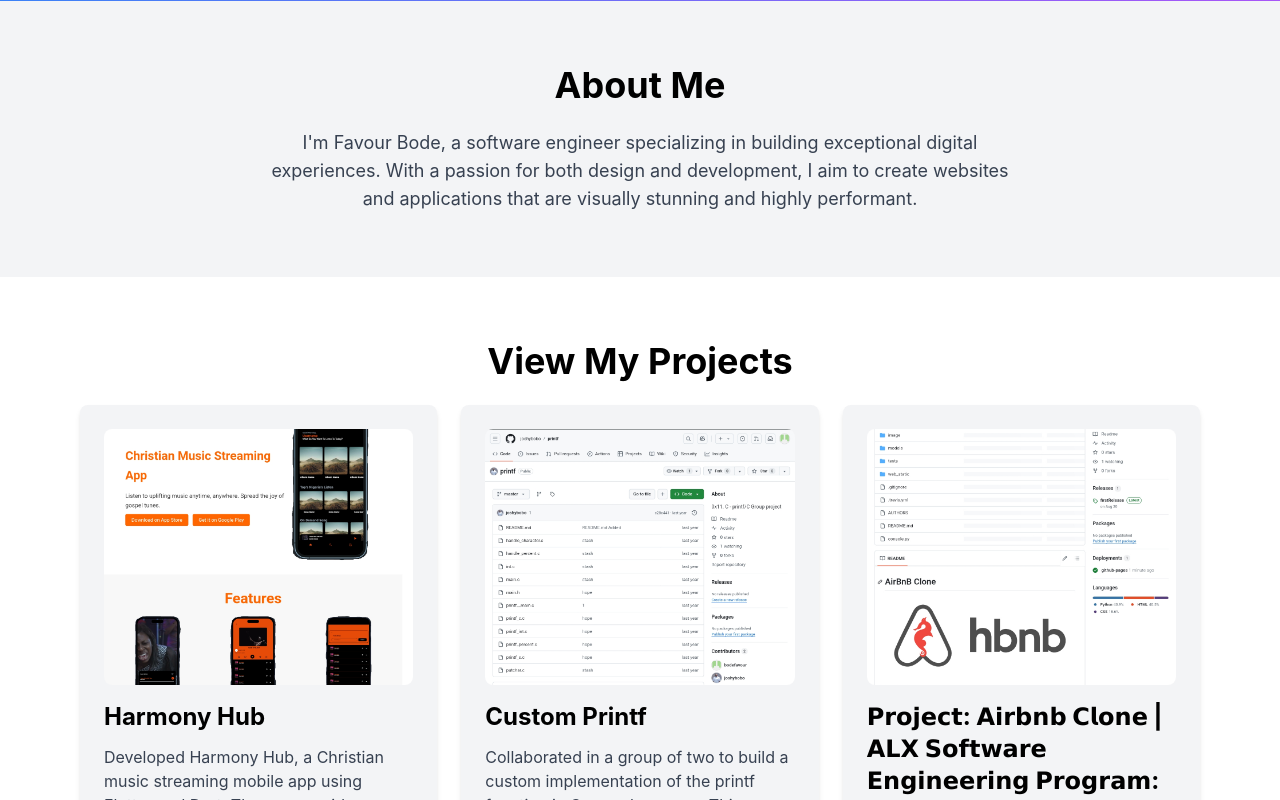
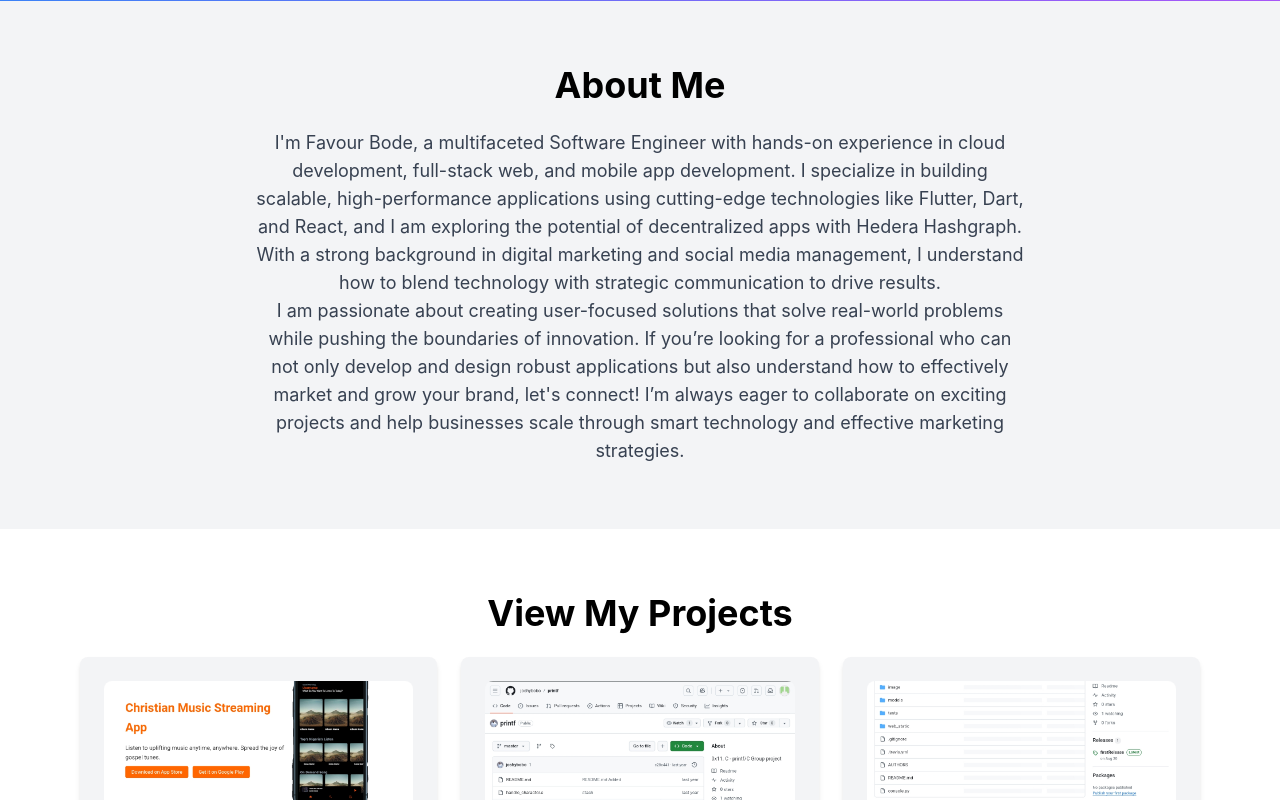
Before and after one commit to bodefavour/bodefh, a React (Create React App) app: page / in a window 1280 px wide. Shown: the part 799-1599 px from the top of the page. Built offline with nearby package versions, Linux system fonts and the light colour scheme.

Commit message:
Update About.tsx to update about details

```diff
--- a/src/components/About.tsx
+++ b/src/components/About.tsx
@@ -6,10 +6,10 @@ const About: React.FC = () => {
       <div className="container mx-auto px-6 lg:px-20">
         <h2 className="text-4xl font-bold text-center mb-6">About Me</h2>
         <p className="text-lg text-gray-700 text-center max-w-3xl mx-auto">
-          I'm Favour Bode, a software engineer specializing in building
-          exceptional digital experiences. With a passion for both design and
-          development, I aim to create websites and applications that are
-          visually stunning and highly performant.
+          I'm Favour Bode, a multifaceted Software Engineer with hands-on experience in cloud development, full-stack web, and mobile app development. I specialize in building scalable, high-performance applications using cutting-edge technologies like Flutter, Dart, and React, and I am exploring the potential of decentralized apps with Hedera Hashgraph. With a strong background in digital marketing and social media management, I understand how to blend technology with strategic communication to drive results.
+        </p>
+        <p className="text-lg text-gray-700 text-center max-w-3xl mx-auto">
+          I am passionate about creating user-focused solutions that solve real-world problems while pushing the boundaries of innovation. If you’re looking for a professional who can not only develop and design robust applications but also understand how to effectively market and grow your brand, let's connect! I’m always eager to collaborate on exciting projects and help businesses scale through smart technology and effective marketing strategies.
         </p>
       </div>
     </section>
```
